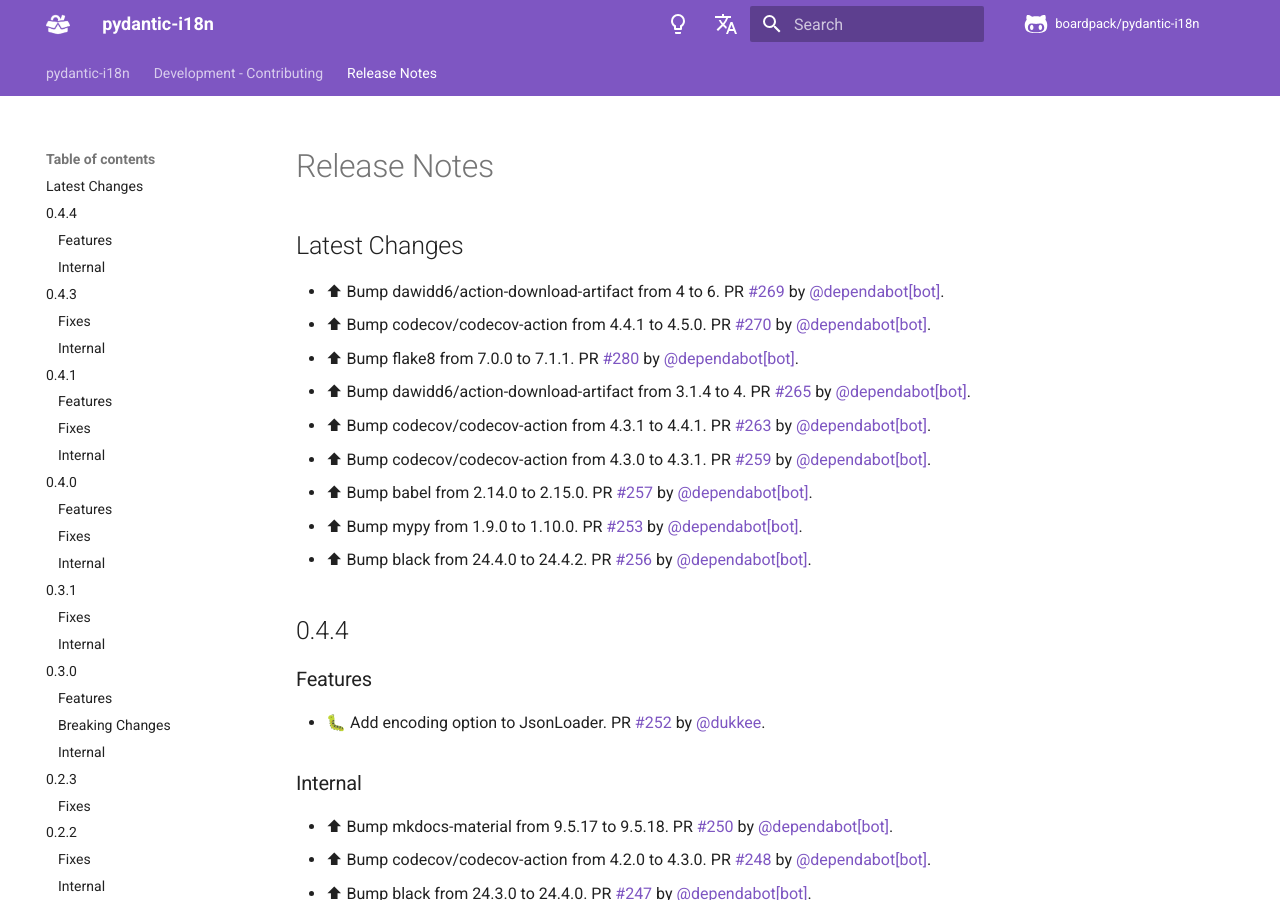
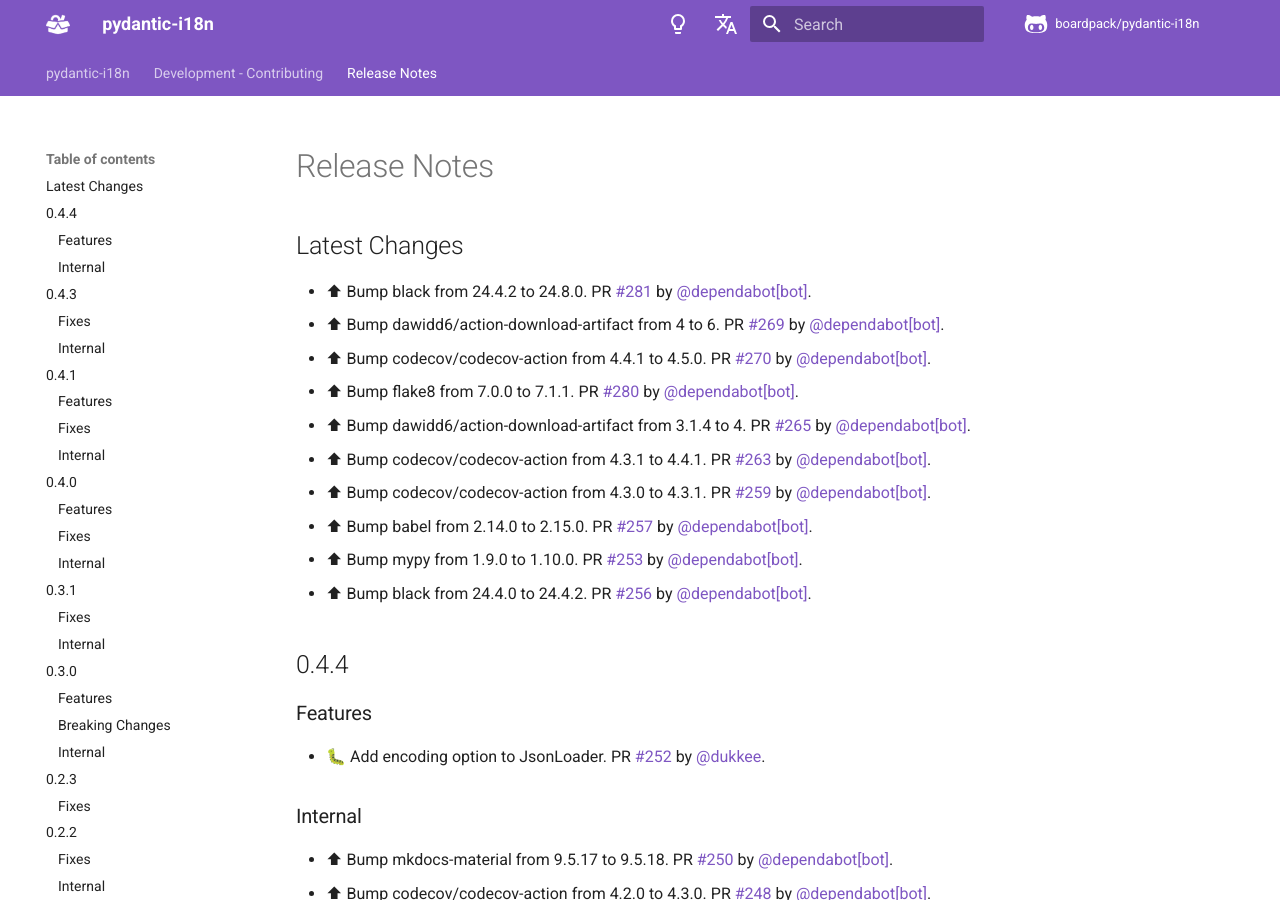
Before and after one commit to boardpack/pydantic-i18n, an MkDocs documentation site: the page built from docs/en/docs/release-notes.md, in a window 1280 px wide and 900 px high. Built offline with MkDocs 1.6.1 and Material for MkDocs 9.7.7, drawn with Linux system fonts in a browser that asks for light colours; comment, search, counter and statistics services are not loaded.

Commit message:
📝 Update release notes

```diff
--- a/docs/en/docs/release-notes.md
+++ b/docs/en/docs/release-notes.md
@@ -2,6 +2,7 @@
 
 ## Latest Changes
 
+* ⬆ Bump black from 24.4.2 to 24.8.0. PR [#281](https://github.com/boardpack/pydantic-i18n/pull/281) by [@dependabot[bot]](https://github.com/apps/dependabot).
 * ⬆ Bump dawidd6/action-download-artifact from 4 to 6. PR [#269](https://github.com/boardpack/pydantic-i18n/pull/269) by [@dependabot[bot]](https://github.com/apps/dependabot).
 * ⬆ Bump codecov/codecov-action from 4.4.1 to 4.5.0. PR [#270](https://github.com/boardpack/pydantic-i18n/pull/270) by [@dependabot[bot]](https://github.com/apps/dependabot).
 * ⬆ Bump flake8 from 7.0.0 to 7.1.1. PR [#280](https://github.com/boardpack/pydantic-i18n/pull/280) by [@dependabot[bot]](https://github.com/apps/dependabot).
```
